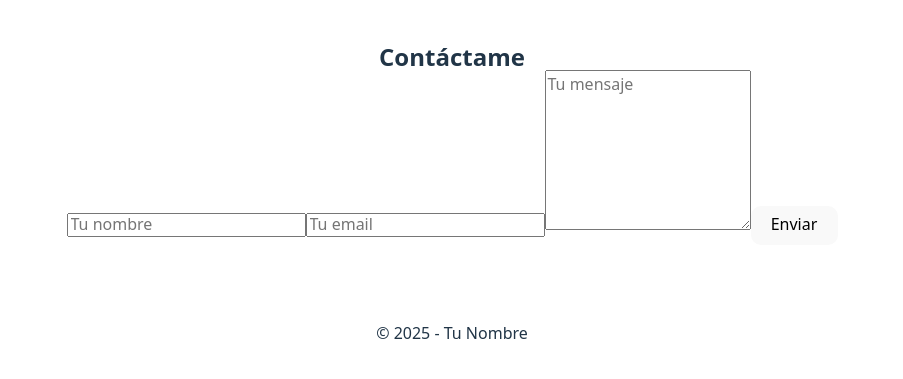
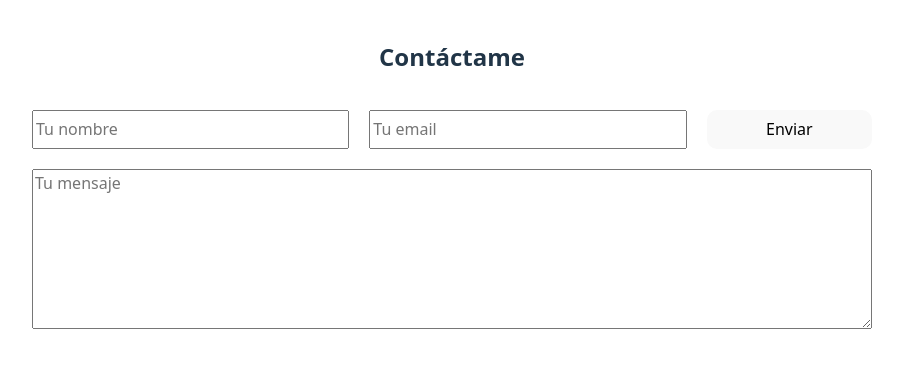
Before and after one commit to leoncantillo/portfolio, a React (Vite) app: page / in a window 1280 px wide. Shown: the part 2355-2734 px from the top of the page, without its empty margins (188-1091 px from the left). Before the commit the page ends 2700 px from the top, so only its background shows below. Built offline with nearby package versions, Linux system fonts and the light colour scheme.

Commit message:
[ADD] Contact form styles.

```diff
--- a/src/pages/Introduction.jsx
+++ b/src/pages/Introduction.jsx
@@ -6,6 +6,7 @@ import './../styles/introduction.scss';
 import './../styles/section_hero.scss';
 import './../styles/section_about.scss';
 import './../styles/section_skills.scss';
+import './../styles/section_contact.scss';
 
 const Introduction = () => {
   return (
--- /dev/null
+++ b/src/styles/section_contact.scss
@@ -0,0 +1,15 @@
+.contact__form {
+    display: grid;
+        gap: 20px;
+        grid-template-columns: auto auto auto;
+    padding-top: 40px;
+
+        .contact__textarea {
+            grid-column: span 3;
+        }
+
+        .contact__button {
+            grid-column: 3 / 4;
+            grid-row: 1;
+        }
+}
```
